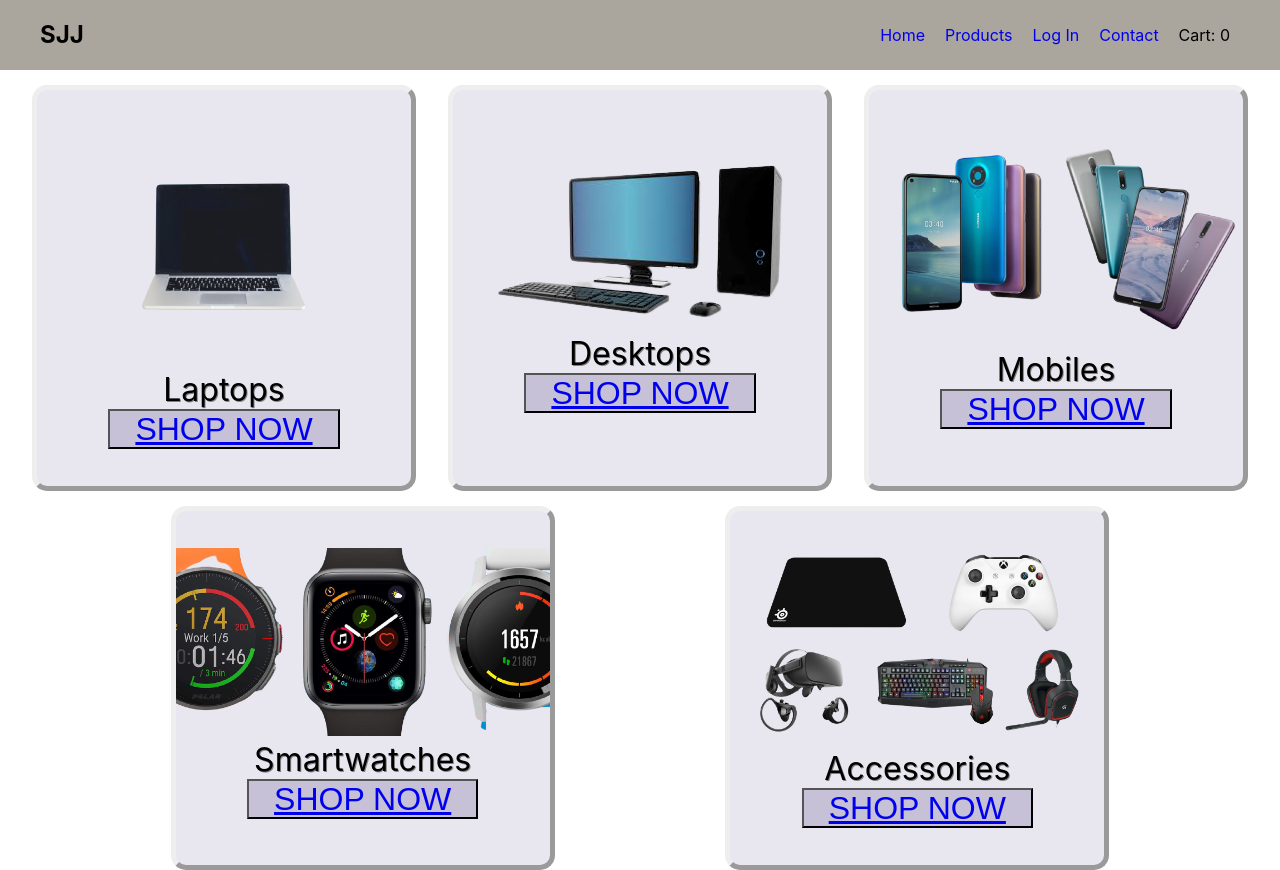
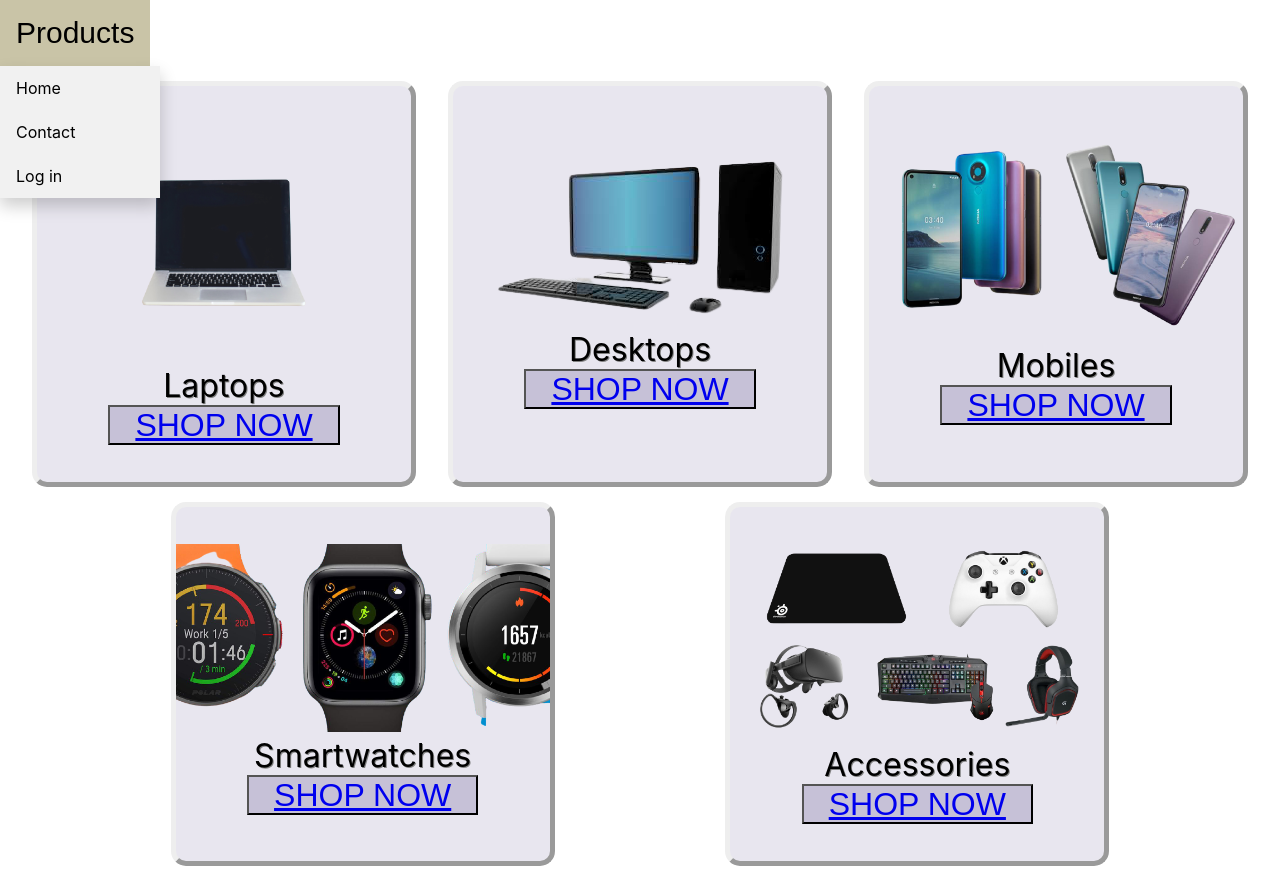
Before and after one commit to JanisMc/TeamEcommerceWebsite, a React (Create React App) app in the folder client/: page / in a window 1280 px wide. Built offline with nearby package versions, Linux system fonts and the light colour scheme.

Commit message:
added dropdown
added dropdown code

```diff
--- a/client/src/components/navbar/NavbarComponent.js
+++ b/client/src/components/navbar/NavbarComponent.js
@@ -33,17 +33,32 @@ import './Navbar.css';
 
 const navbar = () => {
     return (
-        <nav>
-            <h1>SJJ</h1>
-            <ul>
-            <li><a href="#">Home</a></li>
-            <li><a href="#">Products</a></li>
-            <li><a href="#">Log In</a></li>
-            <li><a href="#">Contact</a></li>
-            <li>Cart: <span>0</span></li>
-            </ul>
+        <div class="dropdown">
+  <button class="dropbtn">Products</button>
+  <div class="dropdown-content">
+    <a href='/'>Home</a>
+    <a href='/product/desktop'>Contact</a>
+    <a href="#">Log in</a>
+  </div>
+</div>
+        // <nav>
 
-        </nav>
+        //     <h1>SJJ</h1>
+        //     <div className="dropdown">
+        //     <button className="dropdown">Products</button>
+        //         <div className="drop-down-content">
+        //         <li><a href="#">Home</a></li>
+        //     <li><a href="#">Products</a></li>
+        //     <li><a href="#">Log In</a></li>
+        //     <li><a href="#">Contact</a></li>
+        //         </div>
+        //         </div>
+
+
+        //     {/* <li>Cart: <span>0</span></li> */}
+
+
+        // </nav>
     )
 }
 
--- a/client/src/components/navbar/navbar.css
+++ b/client/src/components/navbar/navbar.css
@@ -24,3 +24,50 @@ nav li a {
   max-width: 10%;
   max-height: 5%;
 } */
+
+.dropbtn {
+  background-color: #c9c4a7;
+  color: rgb(0, 0, 0);
+  padding: 16px;
+  font-size: 30px;
+  border: none;
+}
+
+/* The container <div> - needed to position the dropdown content */
+.dropdown {
+  position: relative;
+  display: inline-block;
+}
+
+/* Dropdown Content (Hidden by Default) */
+.dropdown-content {
+  display: none;
+  position: absolute;
+  background-color: #f1f1f1;
+  min-width: 160px;
+  box-shadow: 0px 8px 16px 0px rgba(0, 0, 0, 0.2);
+  z-index: 1;
+}
+
+/* Links inside the dropdown */
+.dropdown-content a {
+  color: black;
+  padding: 12px 16px;
+  text-decoration: none;
+  display: block;
+}
+
+/* Change color of dropdown links on hover */
+.dropdown-content a:hover {
+  background-color: #ddd;
+}
+
+/* Show the dropdown menu on hover */
+.dropdown:hover .dropdown-content {
+  display: block;
+}
+
+/* Change the background color of the dropdown button when the dropdown content is shown */
+.dropdown:hover .dropdown {
+  background-color: #3e8e41;
+}
```
